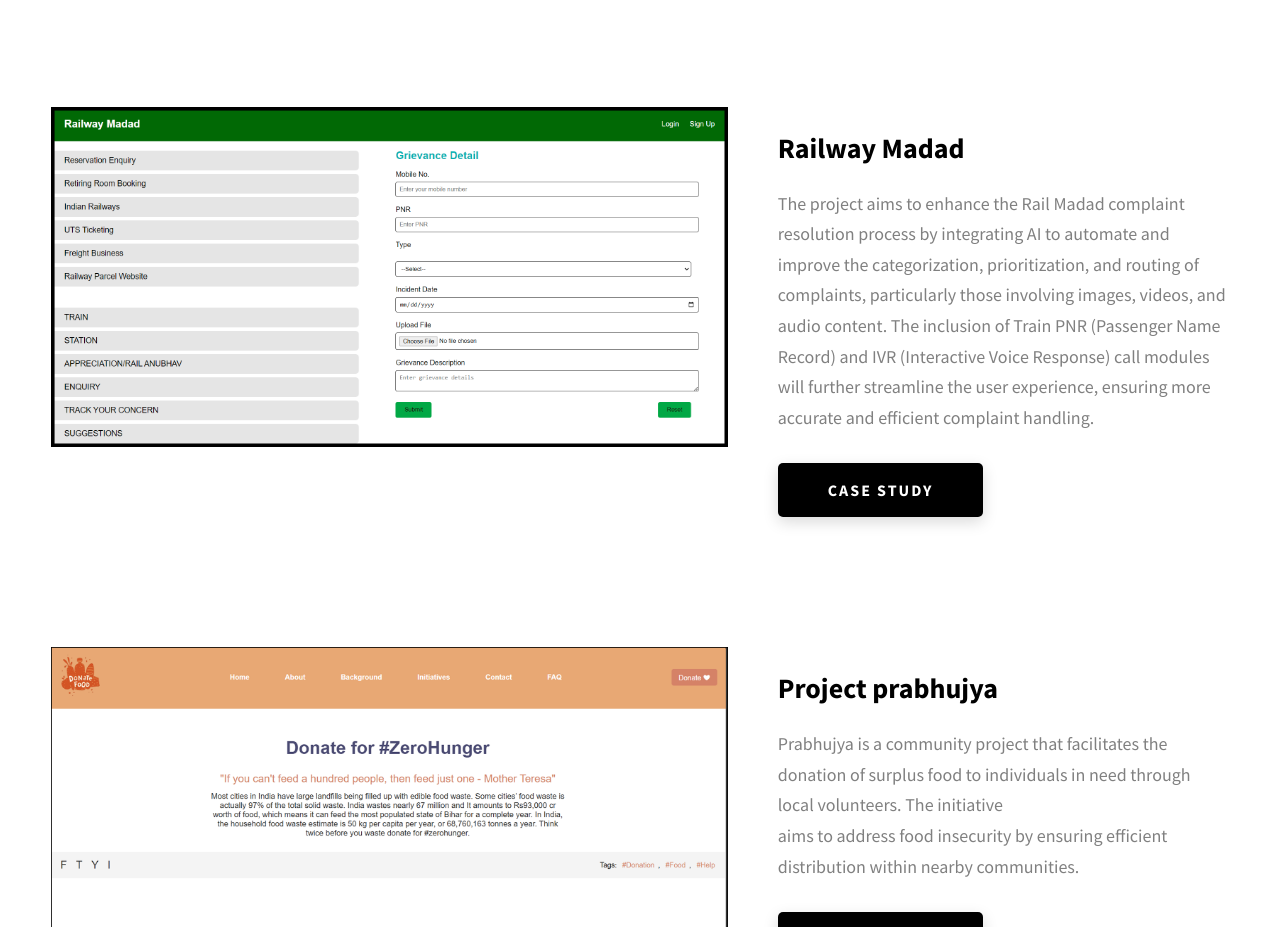
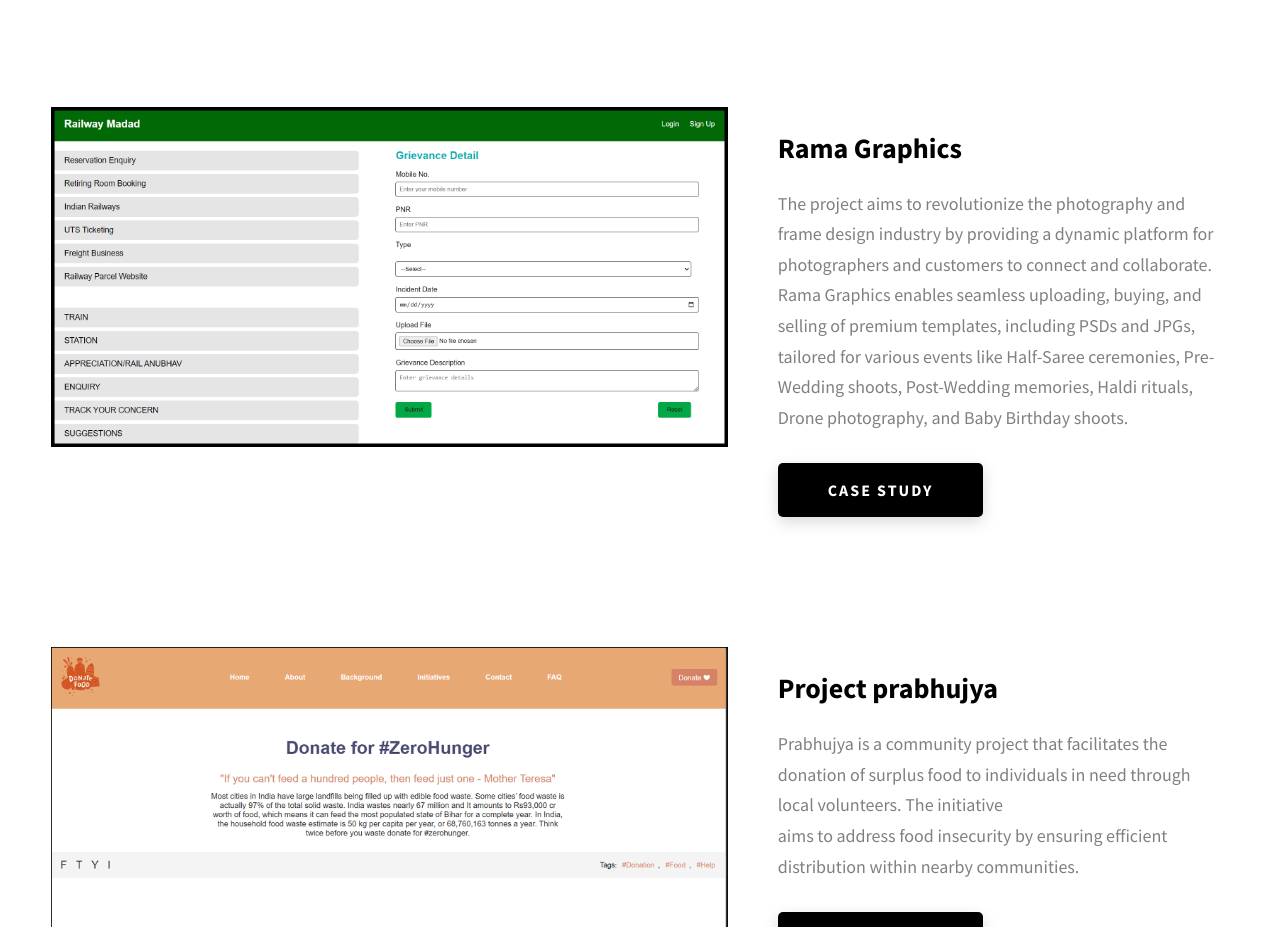
Before and after one commit to govindbairi/My-portfolio, a website: page index.html in a window 1280 px wide. Shown: the part 2450-3377 px from the top of the page. Drawn offline with Linux system fonts and the light colour scheme.

Commit message:
Update index.html

```diff
--- a/index.html
+++ b/index.html
@@ -288,17 +288,17 @@
               />
             </div>
             <div class="projects__row-content">
-              <h3 class="projects__row-content-title">Railway Madad</h3>
+              <h3 class="projects__row-content-title">Rama Graphics</h3>
               <p class="projects__row-content-desc">
-                The project aims to enhance the Rail Madad complaint resolution process
-                by integrating AI to automate and improve the categorization, prioritization,
-                 and routing of complaints, particularly those involving images, videos, and
-                 audio content. The inclusion of Train PNR (Passenger Name Record) and
-                 IVR (Interactive Voice Response) call modules will further streamline the user
-                 experience, ensuring more accurate and efficient complaint handling.
+                The project aims to revolutionize the photography and frame design
+                industry by providing a dynamic platform for photographers and customers
+                to connect and collaborate. Rama Graphics enables seamless uploading, buying,
+                and selling of premium templates, including PSDs and JPGs, tailored for various
+                events like Half-Saree ceremonies, Pre-Wedding shoots, Post-Wedding memories, Haldi rituals,
+                Drone photography, and Baby Birthday shoots.
               </p>
               <a
-                href="https://govindbairi.github.io/Railway-Madad/"
+                href="https://website-com-1.onrender.com/"
                 class="btn btn--med btn--theme dynamicBgClr"
                 target="_blank"
                 >Case Study</a
```
